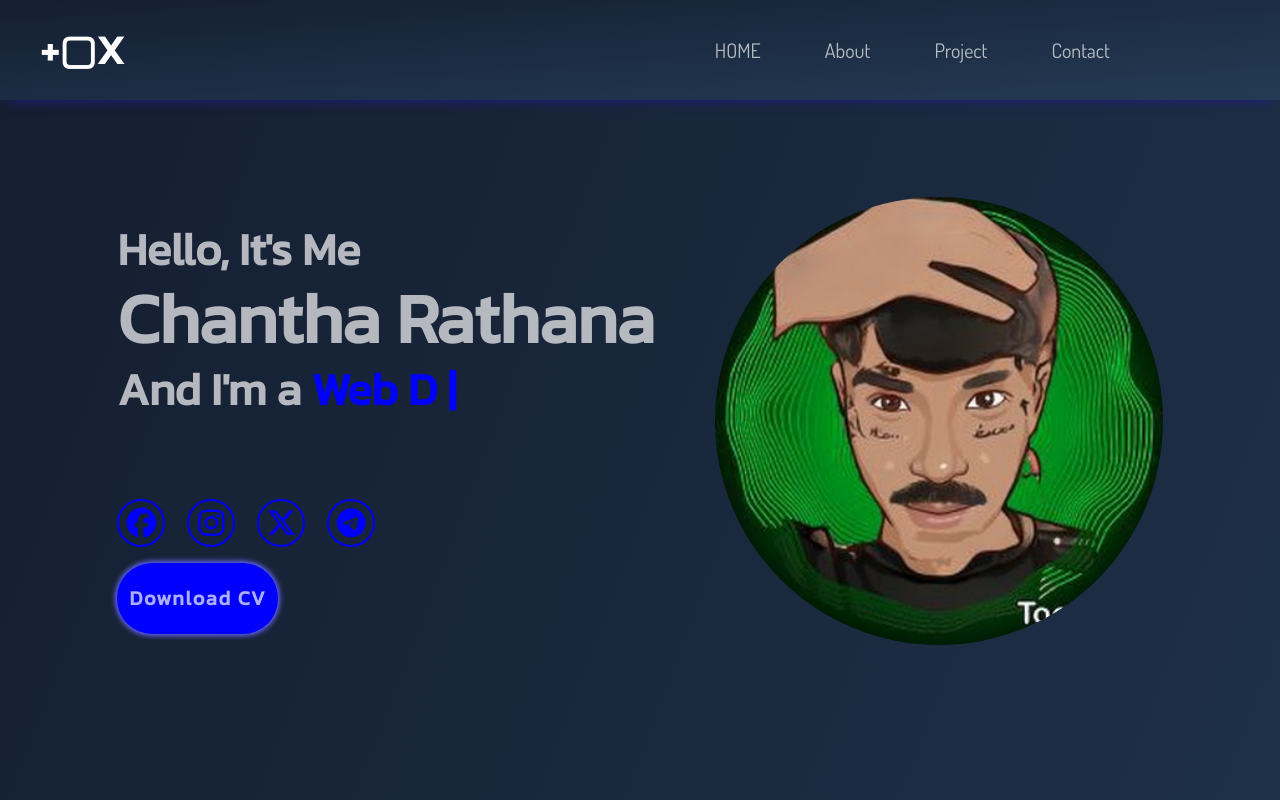
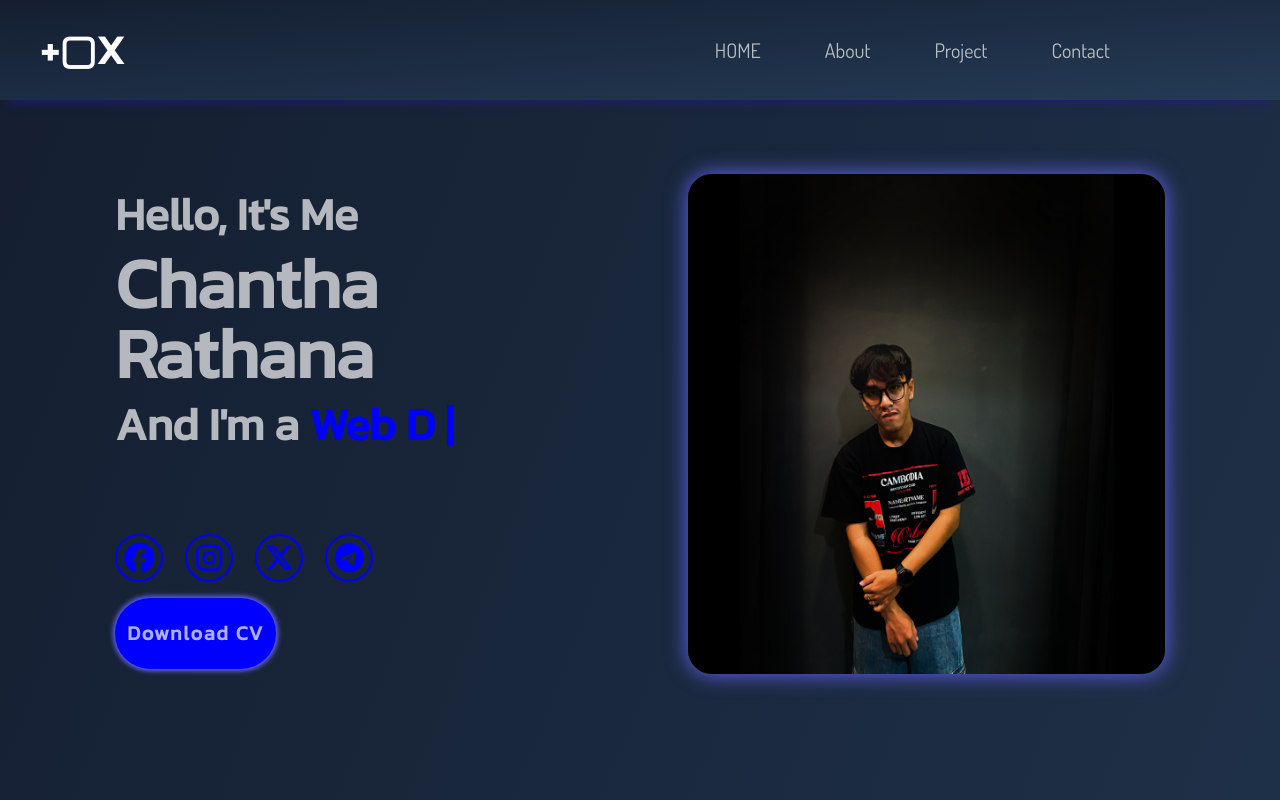
Before and after one commit to ZenTo26/Portfolio-Web, a Vue app: page / in a window 1280 px wide. Shown: the top 800 px of the page. Built offline with nearby package versions, Linux system fonts and the light colour scheme.

Commit message:
change home pic commit

```diff
--- a/src/components/Home.vue
+++ b/src/components/Home.vue
@@ -25,7 +25,7 @@
     </div>
 
     <div class="home-image">
-      <img src="@/assets/darkme.jpg" alt="" />
+      <img src="@/assets/my-dark.png" alt="" />
     </div>
   </section>
 </template>
@@ -41,9 +41,9 @@ export default {
       deleting: false,
 
       facebookLink: "https://www.facebook.com/tox15",
-      instagramLink: "https://www.instagram.com/im_not_tox/",
+      instagramLink: "https://www.instagram.com/rathana_chantha/",
       xLink: "https://x.com/rathana002",
-      telegramLink: 'https://t.me/rathana_chantha',
+      telegramLink: "https://t.me/rathana_chantha",
     };
   },
   mounted() {
@@ -125,11 +125,25 @@ span {
 .home-content h1 {
   font-size: 70px;
 }
+.home-image {
+  width: 500px;
+  height: 500px;
+  margin-left: 60px;
+  border-radius: 24px;
+  overflow: hidden;
+  box-shadow: 0px 0px 21px 0px var(--box-shadow);
+  transition: 1s;
+}
+.home-image:hover {
+  transition: 1s;
+  box-shadow: none;
+  border: 2px solid var(--box-shadow);
+}
 .home-image img {
-  width: 35vw;
-  margin-left: 60px;
-  border-radius: 50%;
+  width: 100%;
+  height: 100%;
 }
+
 .social-media a {
   display: inline-flex;
   justify-content: center;
@@ -170,7 +184,6 @@ span {
 
 /*mobile phone*/
 @media (max-width: 557px) {
-
   section {
     min-height: 100vh;
     padding: 7rem 9% 4rem;
@@ -239,11 +252,9 @@ span {
   .btn:hover {
     box-shadow: none;
   }
-
 }
 /*ipad*/
 @media (min-width: 558px) and (max-width: 991px) {
-
   section {
     min-height: 100vh;
     padding: 7rem 9% 4rem;
@@ -313,7 +324,6 @@ span {
   .btn:hover {
     box-shadow: none;
   }
-
 }
 /*ipad pro*/
 @media (min-width: 992px) and (max-width: 1199px) {
```
Also changed, not shown: src/assets/my-dark.png (added). Lines whose indentation alone changed are shown as unchanged.
